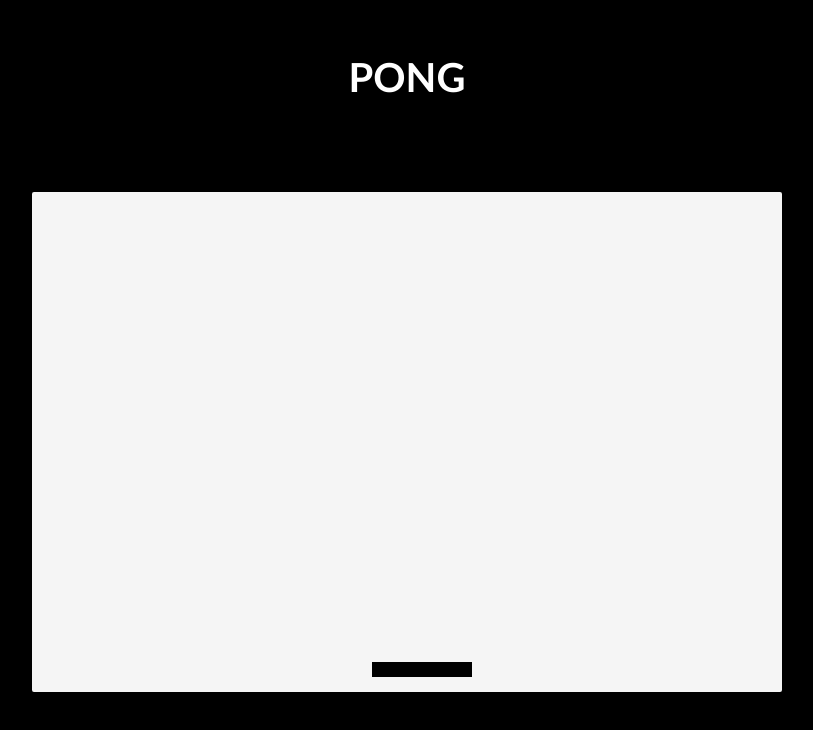
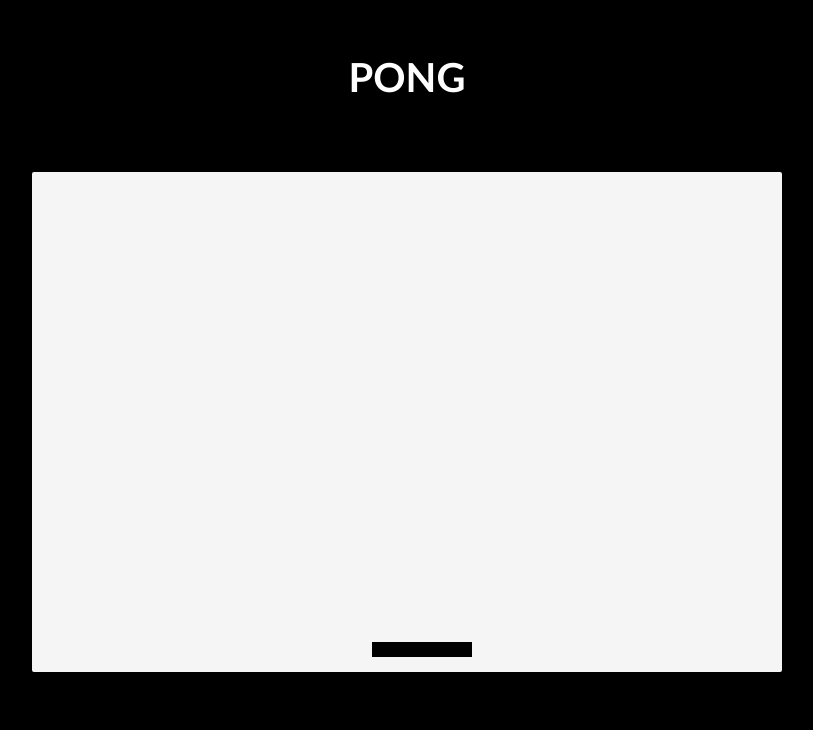
Before and after one commit to codenlighten/PongHits, a Vue app: page / in a window 1280 px wide. Shown: the top 730 px of the page, without its empty margins (233-1046 px from the left). Built offline with nearby package versions, Linux system fonts and the light colour scheme.

Commit message:
Update MyCanvas.vue

```diff
--- a/src/components/MyCanvas.vue
+++ b/src/components/MyCanvas.vue
@@ -157,7 +157,7 @@ canvas {
 }
 
 .canvas-wrapper {
-  padding-top: 35px;
+  padding-top: 15px;
   margin: 0px auto;
   text-align: center;
 }
```
